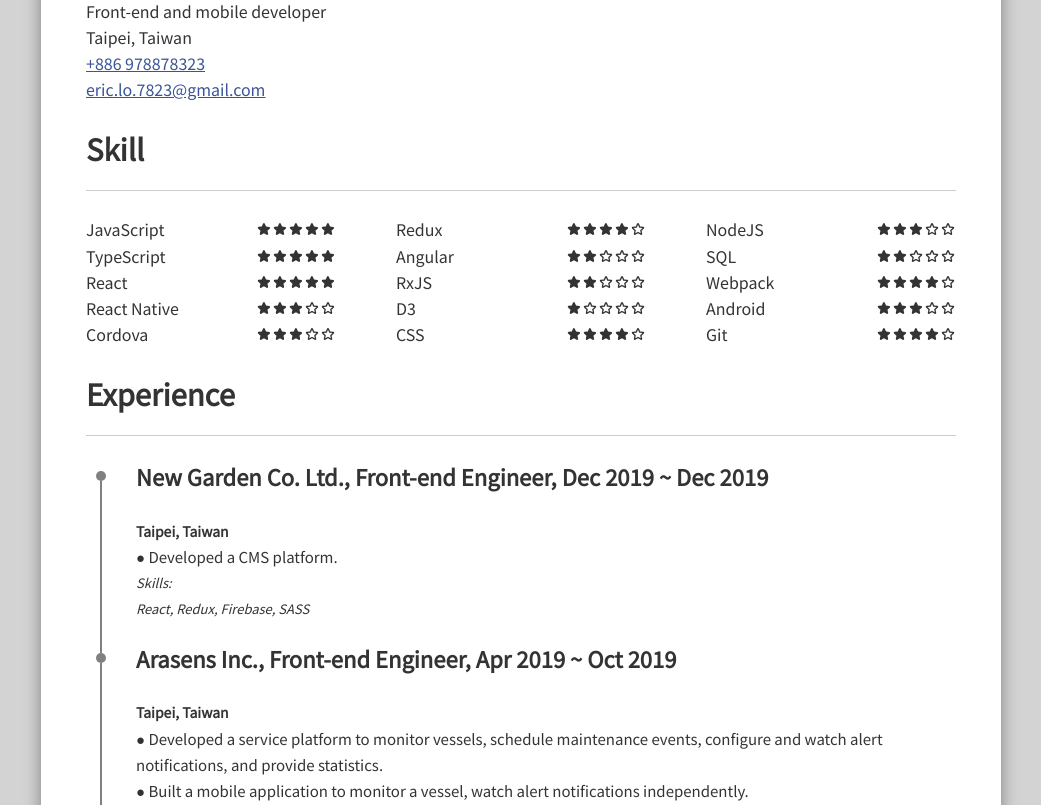
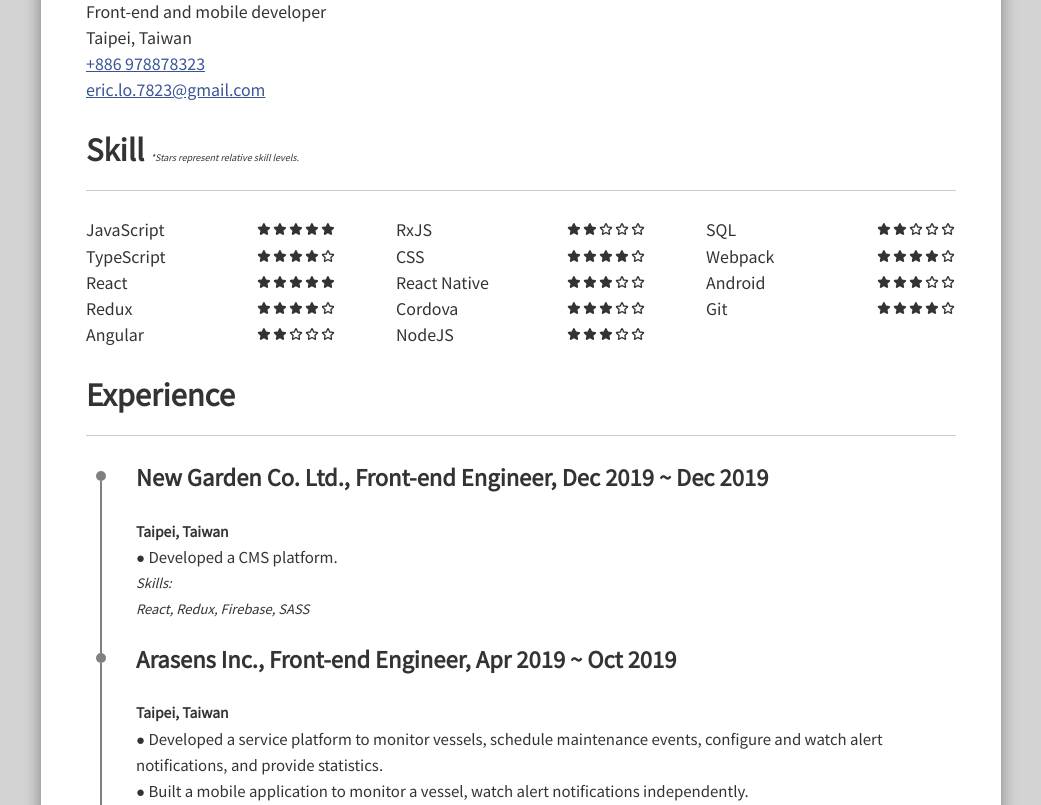
Before and after one commit to onlyeric23/resume, a Gatsby site: page / in a window 1280 px wide. Shown: the part 147-952 px from the top of the page, without its empty margins (119-1160 px from the left). Built offline with nearby package versions, Linux system fonts and the light colour scheme; Gatsby itself is replaced by a stand-in of ours.

Commit message:
Refine skills, add additional description in exp.

```diff
--- a/src/components/Skill/index.jsx
+++ b/src/components/Skill/index.jsx
@@ -10,8 +10,14 @@ import "./styles.scss"
 const Skill = ({ skills }) => {
   return (
     <div className="block skill-block">
-      <h2>Skill</h2>
+      <h2>
+        Skill{" "}
+        <span className="annotation">
+          *Stars represent relative skill levels.
+        </span>
+      </h2>
       <hr />
+
       <div className="row">
         {skills.map(skill => (
           <SkillItem name={skill.name} score={skill.score} key={skill.name} />
--- a/src/components/Skill/styles.scss
+++ b/src/components/Skill/styles.scss
@@ -1,4 +1,9 @@
 .skill-block {
+  .annotation {
+    font-size: xx-small;
+    font-style: italic;
+    font-weight: normal;
+  }
 }
 
 .skill-block .row {
--- a/src/constants/experiences.js
+++ b/src/constants/experiences.js
@@ -11,7 +11,8 @@ export default [
     location: "Taipei, Taiwan",
     desc: `● Developed a service platform to monitor vessels, schedule maintenance events, configure and watch alert notifications, and provide statistics.
     ● Built a mobile application to monitor a vessel, watch alert notifications independently.
-    ● Built the corporate website from scratch.`,
+    ● Built the corporate website from scratch.
+    ● Maintain back-end services`,
     subDesc: `Skills:
     React, React Native, Gatsby, Redux, Redux Saga, D3, Google Maps, SEO, NodeJS, PostgreSQL, Sequelize, Serverless, AWS, Typescript, BLE, WebSocket, Git, Zeplin, Webpack, LESS`,
   },
--- a/src/constants/skills.js
+++ b/src/constants/skills.js
@@ -5,19 +5,11 @@ export default [
   },
   {
     name: "TypeScript",
-    score: 5,
+    score: 4,
   },
   {
     name: "React",
     score: 5,
-  },
-  {
-    name: "React Native",
-    score: 3,
-  },
-  {
-    name: "Cordova",
-    score: 3,
   },
   {
     name: "Redux",
@@ -32,12 +24,16 @@ export default [
     score: 2,
   },
   {
-    name: "D3",
-    score: 1,
+    name: "CSS",
+    score: 4,
   },
   {
-    name: "CSS",
-    score: 4,
+    name: "React Native",
+    score: 3,
+  },
+  {
+    name: "Cordova",
+    score: 3,
   },
   {
     name: "NodeJS",
```
